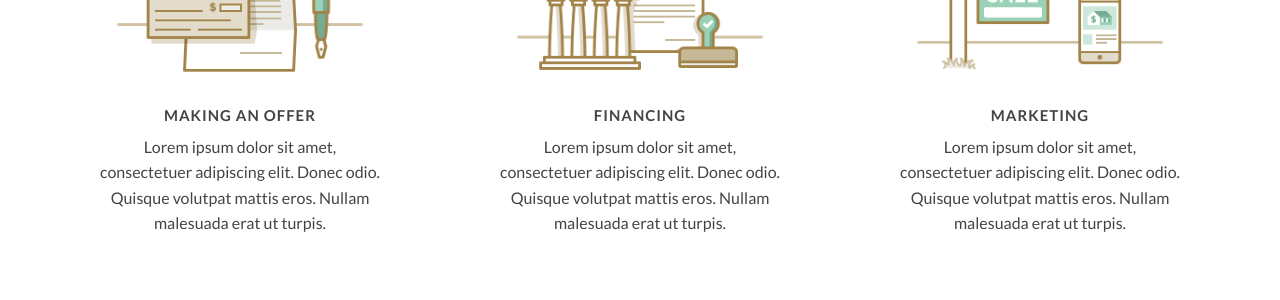
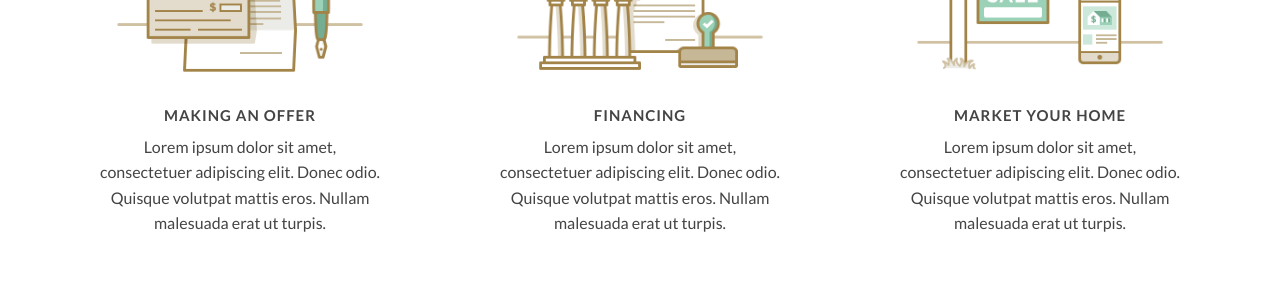
Before and after one commit to btamps/btamps.github.io, a Jekyll site: the page built from _posts/2016-03-29-real-estate.markdown, in a window 1280 px wide and 900 px high, scrolled down 1052 px. Shown: the part 154-454 px from the top of the window. Built offline with Jekyll 4.4.1, drawn with Linux system fonts in a browser that asks for light colours; nearby versions of some CDN libraries.

Commit message:
edits to the real estate page

```diff
--- a/_posts/2016-03-29-real-estate.markdown
+++ b/_posts/2016-03-29-real-estate.markdown
@@ -29,7 +29,7 @@
     </div>
     <div class="col-sm-4 feature">
       <img src="../img/real-estate/marketing.png" alt="Real Estate Illustrations">
-      <h4>Marketing</h4>
+      <h4>Market Your Home</h4>
       <p>Lorem ipsum dolor sit amet, consectetuer adipiscing elit. Donec odio. Quisque volutpat mattis eros. Nullam malesuada erat ut turpis.</p>
     </div>
   </div>
@@ -50,13 +50,13 @@
   <div class="container">
     <div class="row">
       <figure class="col-sm-4">
-        <img src="../img/real-estate/mobile-offer.png" alt="Real Estate Illustrations">
+        <img src="../img/real-estate/mobile-research.png" alt="Real Estate Illustrations">
       </figure>
       <figure class="col-sm-4">
         <img src="../img/real-estate/mobile-showings.png" alt="Real Estate Illustrations">
       </figure>
       <figure class="col-sm-4">
-        <img src="../img/real-estate/mobile-research.png" alt="Real Estate Illustrations">
+        <img src="../img/real-estate/mobile-offer.png" alt="Real Estate Illustrations">
       </figure>
     </div>
   </div>
```
Also changed, not shown: img/real-estate/mobile-offer.png, img/real-estate/mobile-showings.png, img/real-estate/research-2.png (deleted), img/real-estate/showings-2.png (deleted), img/real-estate/stage.png (deleted).
